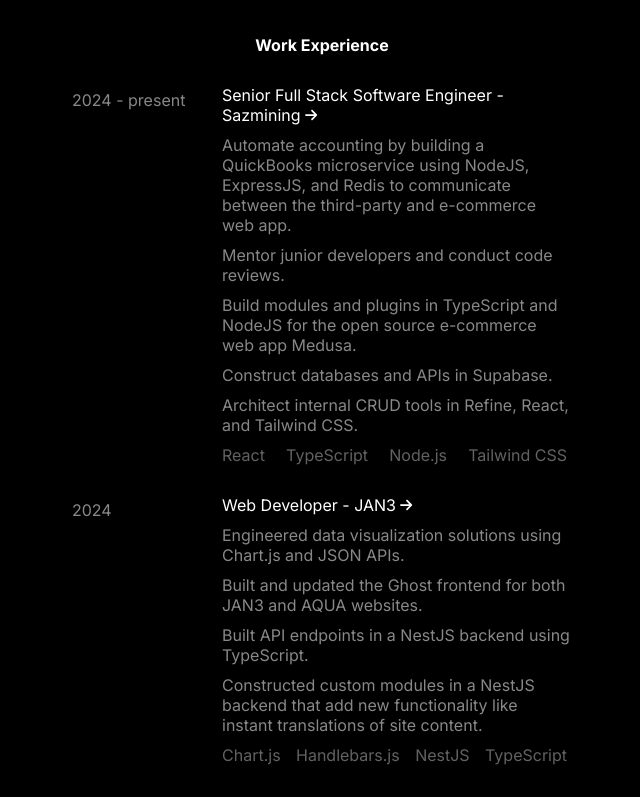
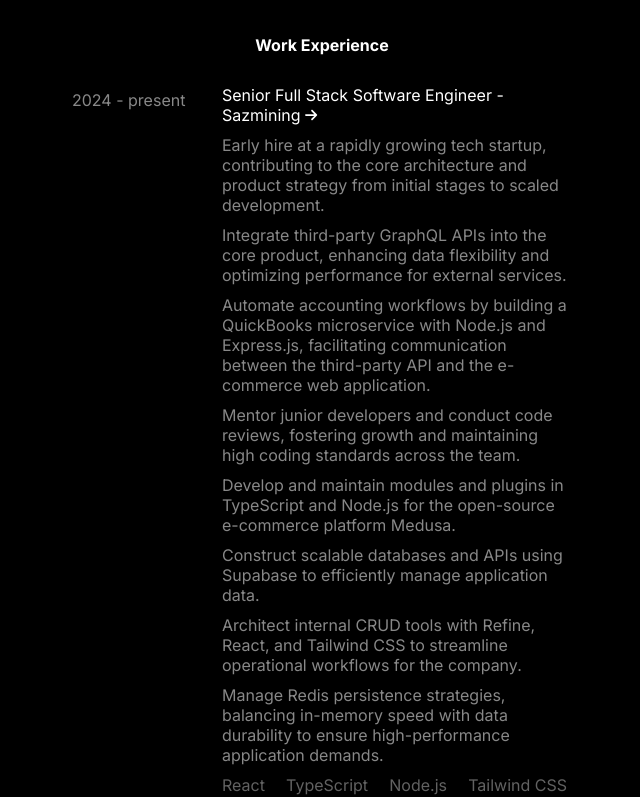
Before and after one commit to TheBrandonDelgado/personal-website, a React (Create React App) app: page / in a window 1280 px wide. Shown: the part 840-1637 px from the top of the page, without its empty margins (318-958 px from the left). Built offline with nearby package versions, Linux system fonts and the light colour scheme.

Commit message:
Update workExperience.js

```diff
--- a/src/components/workExperience.js
+++ b/src/components/workExperience.js
@@ -13,11 +13,14 @@ function WorkExperience() {
             company: "Sazmining",
             link: "https://www.sazmining.com",
             descriptions: [
-                'Automate accounting by building a QuickBooks microservice using NodeJS, ExpressJS, and Redis to communicate between the third-party and e-commerce web app.',
-                'Mentor junior developers and conduct code reviews.',
-                'Build modules and plugins in TypeScript and NodeJS for the open source e-commerce web app Medusa.',
-                'Construct databases and APIs in Supabase.',
-                'Architect internal CRUD tools in Refine, React, and Tailwind CSS.'
+                'Early hire at a rapidly growing tech startup, contributing to the core architecture and product strategy from initial stages to scaled development.',
+                'Integrate third-party GraphQL APIs into the core product, enhancing data flexibility and optimizing performance for external services.',
+                'Automate accounting workflows by building a QuickBooks microservice with Node.js and Express.js, facilitating communication between the third-party API and the e-commerce web application.',
+                'Mentor junior developers and conduct code reviews, fostering growth and maintaining high coding standards across the team.',
+                'Develop and maintain modules and plugins in TypeScript and Node.js for the open-source e-commerce platform Medusa.',
+                'Construct scalable databases and APIs using Supabase to efficiently manage application data.',
+                'Architect internal CRUD tools with Refine, React, and Tailwind CSS to streamline operational workflows for the company.',
+                'Manage Redis persistence strategies, balancing in-memory speed with data durability to ensure high-performance application demands.'
             ],
             technologies: [
                 "React",
```
